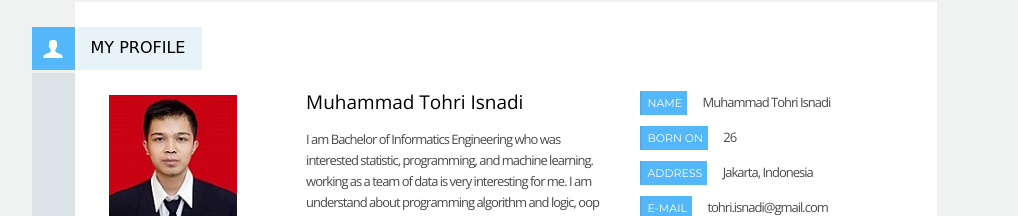
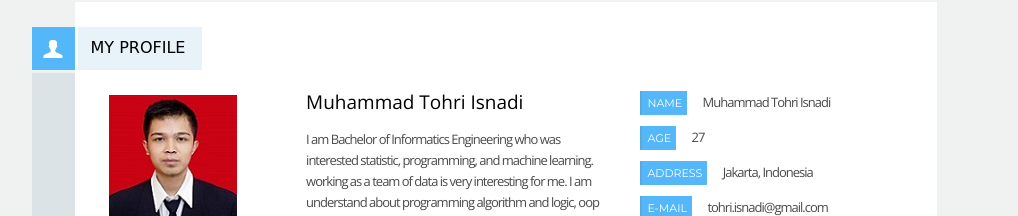
Before and after one commit to tohriisnadi/tohriisnadi.github.io, a plain HTML site: page index.html in a window 1280 px wide. Shown: the part 117-333 px from the top of the page, without its empty margins (156-1174 px from the left). Drawn offline with nearby package versions, Linux system fonts and the light colour scheme; some packages are replaced by stand-ins of ours; a web font is replaced by a local one.

Commit message:
update index

```diff
--- a/index.html
+++ b/index.html
@@ -77,7 +77,7 @@
                             <div class="col260 fl-right">
                                 <ul class="profile-data">
                                     <li><h4>Name</h4> <div>Muhammad Tohri Isnadi</div></li>
-                                    <li><h4>Born on</h4> <div>26</div></li>
+                                    <li><h4>Age</h4> <div>27</div></li>
                                     <li><h4>Address</h4> <div>Jakarta, Indonesia</div></li>
                                     <li><h4>E-mail</h4> <div>tohri.isnadi@gmail.com</div></li>
                                 </ul>
```
